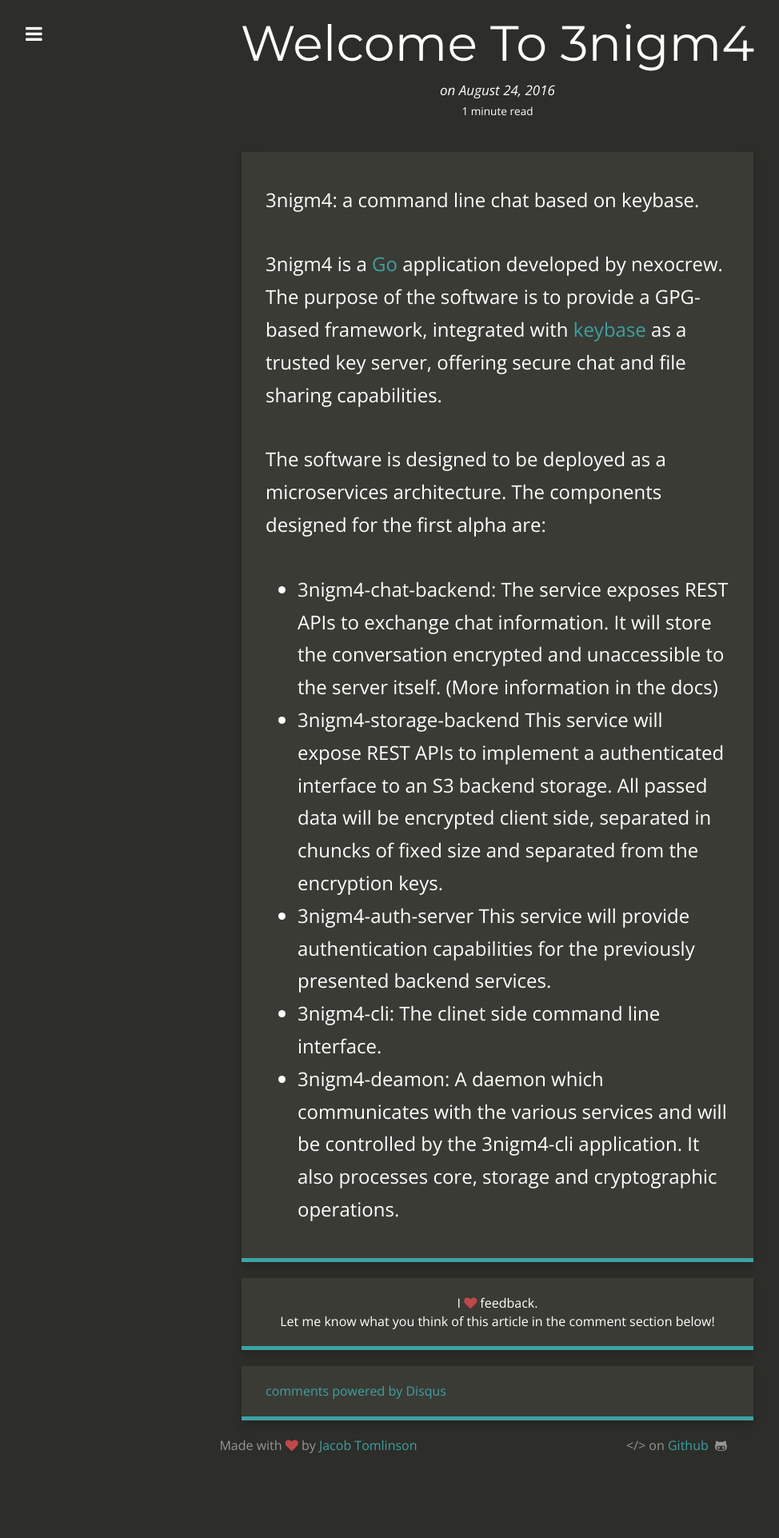
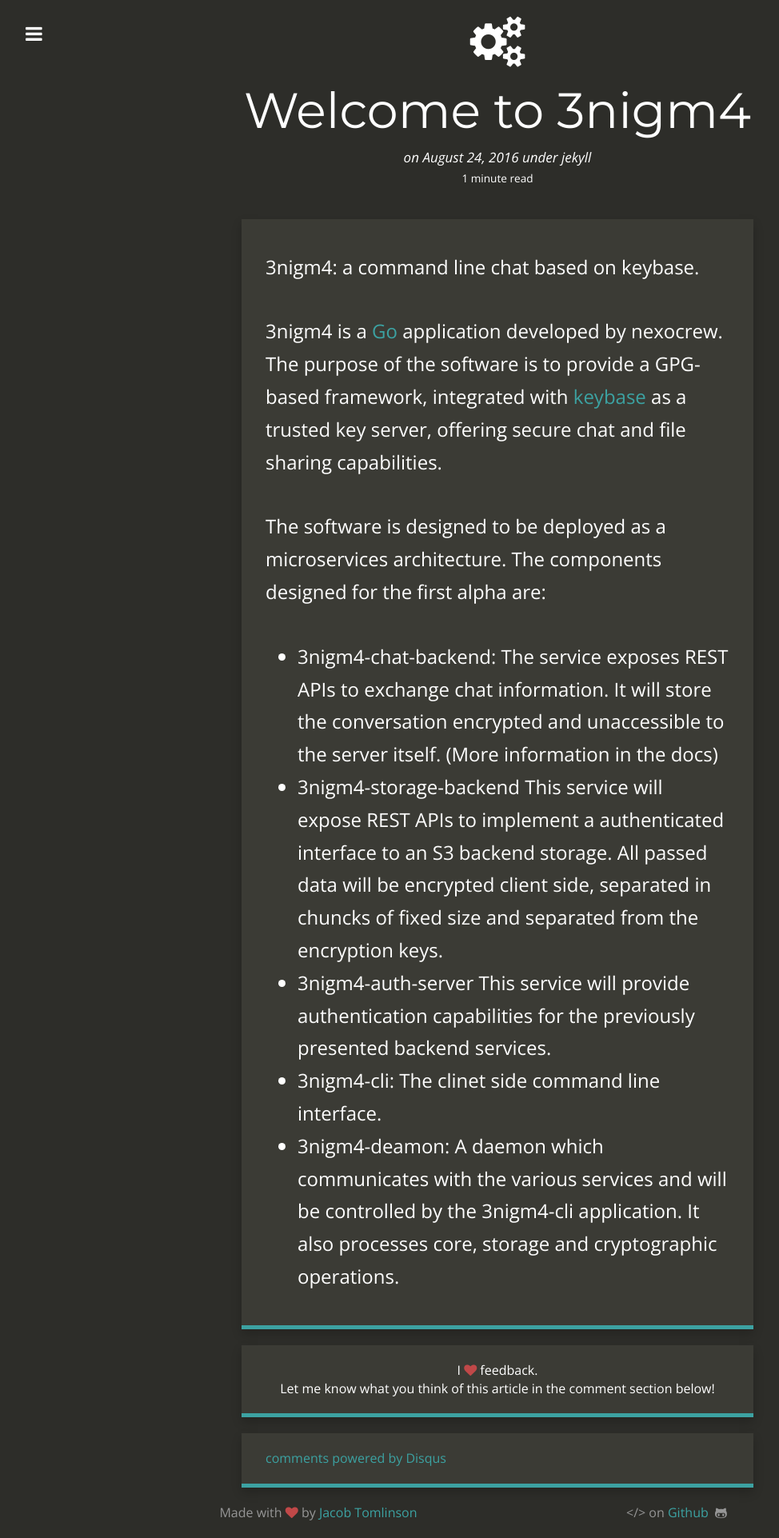
Before and after one commit to nexocrew/3nigm4, a Jekyll site: the page built from _posts/2016-08-24-welcome-to-3nigm4.md, in a window 1280 px wide. Shown: the whole page at 80% size, without its empty margins (18-992 px from the left). Built offline with Jekyll 4.4.1, drawn with Linux system fonts in a browser that asks for light colours; nearby versions of some CDN libraries; comment, search, counter and statistics services are not loaded; before the commit the page ends 1839 px from its top, so only the background shows below that; some of the changed lines change nothing that is shown.

Commit message:
[UPD][HEADER POST] Update header for md

```diff
--- a/_posts/2016-08-24-welcome-to-3nigm4.md
+++ b/_posts/2016-08-24-welcome-to-3nigm4.md
@@ -1,5 +1,10 @@
 ---
 layout: post
+title: Welcome to 3nigm4
+date: 2016-08-24 12:16:19
+summary: 3nigm4 the command line chat based on keybase.
+categories: jekyll
+thumbnail: cogs
 ---
 
 3nigm4: a command line chat based on keybase.
```
